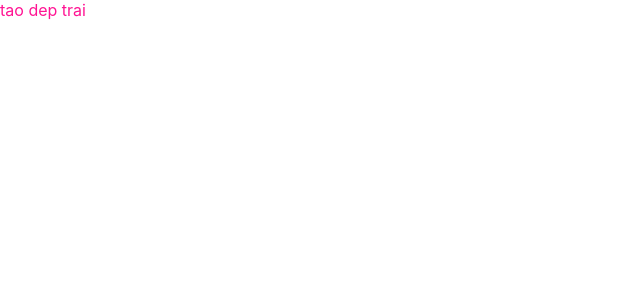
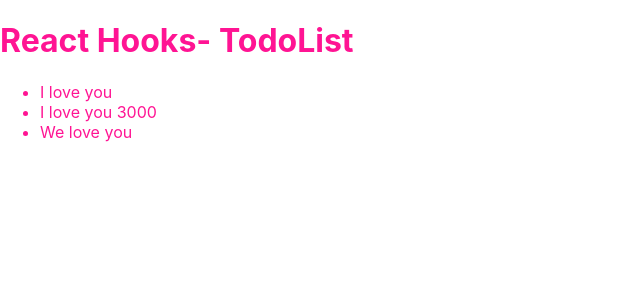
Before and after one commit to hieucnt/react-hook-training, a React (Create React App) app: page / in a window 1280 px wide. Shown: the top 300 px of the page, without its empty margins (0-640 px from the left). Built offline with nearby package versions, Linux system fonts and the light colour scheme.

Commit message:
todolist

```diff
--- a/src/App.js
+++ b/src/App.js
@@ -1,9 +1,36 @@
+import React, { useState } from "react";
 import "./App.scss";
+import TodoList from "./components/TodoList";
 
 function App() {
+  const [todoList, setTodoList] = useState([
+    {
+      id: 1,
+      title: "I love you",
+    },
+    {
+      id: 2,
+      title: "I love you 3000",
+    },
+    {
+      id: 3,
+      title: "We love you",
+    },
+  ]);
+
+  function handleTodoClick(todo) {
+    console.log(todo);
+    const index = todoList.findIndex((x) => x.id === todo.id);
+
+    if (index < 0) return;
+    const newTodoList = [...todoList];
+    newTodoList.splice(index, 1);
+    setTodoList(newTodoList);
+  }
   return (
-    <div className="App">
-      <div className="app">tao dep trai</div>
+    <div className="app">
+      <h1>React Hooks- TodoList</h1>
+      <TodoList todos={todoList} onTodoClick={handleTodoClick} />
     </div>
   );
 }
--- /dev/null
+++ b/src/components/TodoList/index.jsx
@@ -0,0 +1,34 @@
+import React from 'react';
+import PropTypes from 'prop-types';
+
+TodoList.propTypes = {
+  todo: PropTypes.array,
+  onTodoClick: PropTypes.func,
+};
+
+TodoList.defaultPros = {
+  todo: [],
+  onTodoClick: null
+}
+
+function TodoList(props) {
+
+  const {todos, onTodoClick} = props;
+
+  function handleClick(todo){
+    if(onTodoClick)
+    onTodoClick(todo);
+  }
+
+  return (
+    <div>
+      <ul className="todo-list">
+        {todos.map(todo =>(
+          <li key={todo.id} onClick={()=>handleClick(todo)}>{todo.title}</li>
+        ))}
+      </ul>
+    </div>
+  );
+}
+
+export default TodoList;
```
Also changed, not shown: src/components/ColorBox/index.jsx (added, +32 -0 lines), src/components/ColorBox/Colorbox.scss (added).
